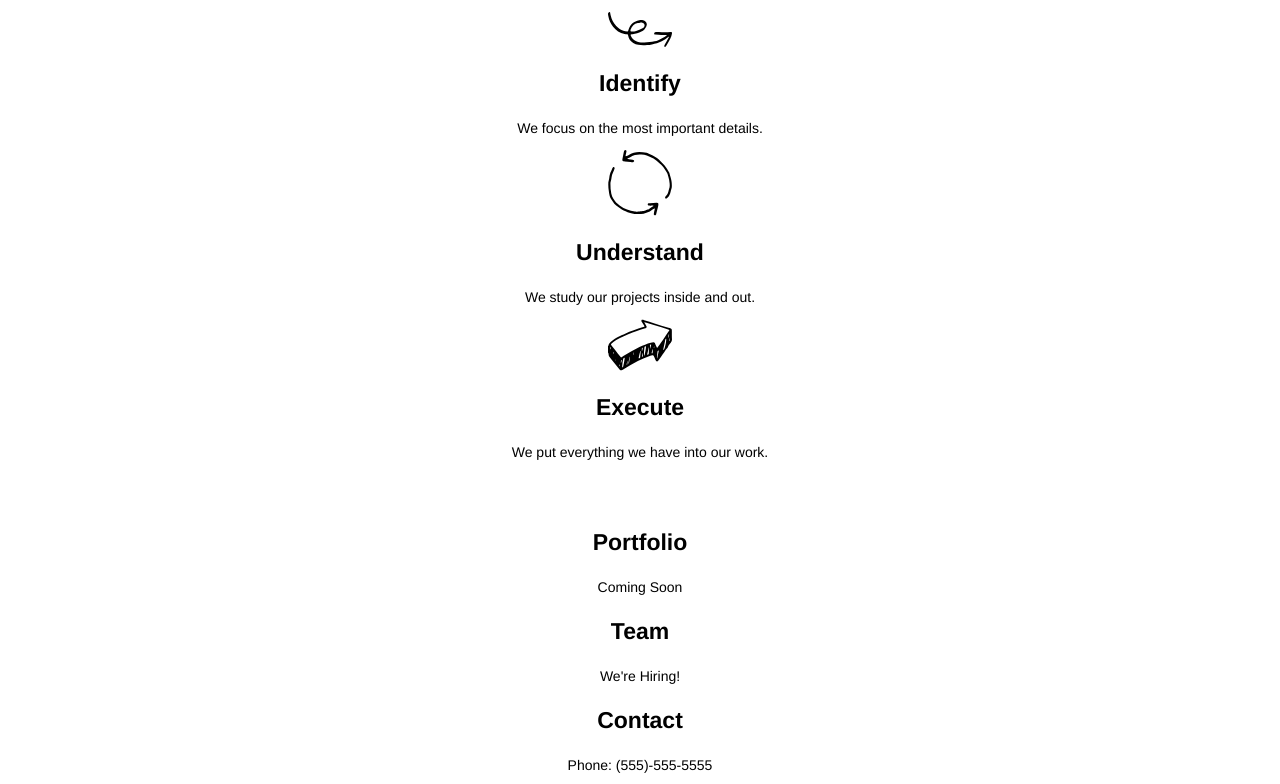
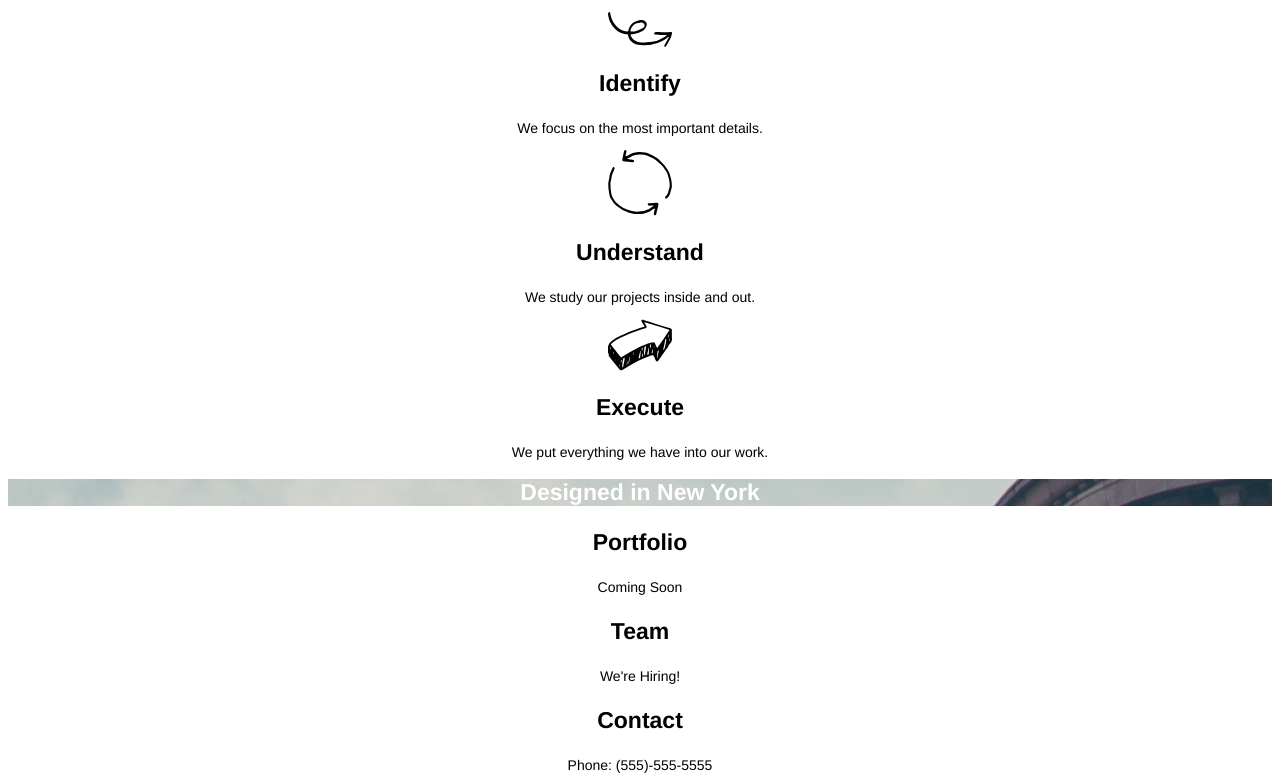
Before and after one commit to reidwuntke/broadway, a plain HTML site: page index.html in a window 1280 px wide. Shown: the part 382-1166 px from the top of the page. Drawn offline with Linux system fonts and the light colour scheme.

Commit message:
Fix background image source reference

```diff
--- a/resources/css/style.css
+++ b/resources/css/style.css
@@ -9,7 +9,7 @@ h3 {
 }
 
 .hero {
-  background-image: url('resources/images/the-flatiron-building.png');
+  background-image: url("../images/the-flatiron-building.png");
   text-align: center;
   color: white;
 }
```
